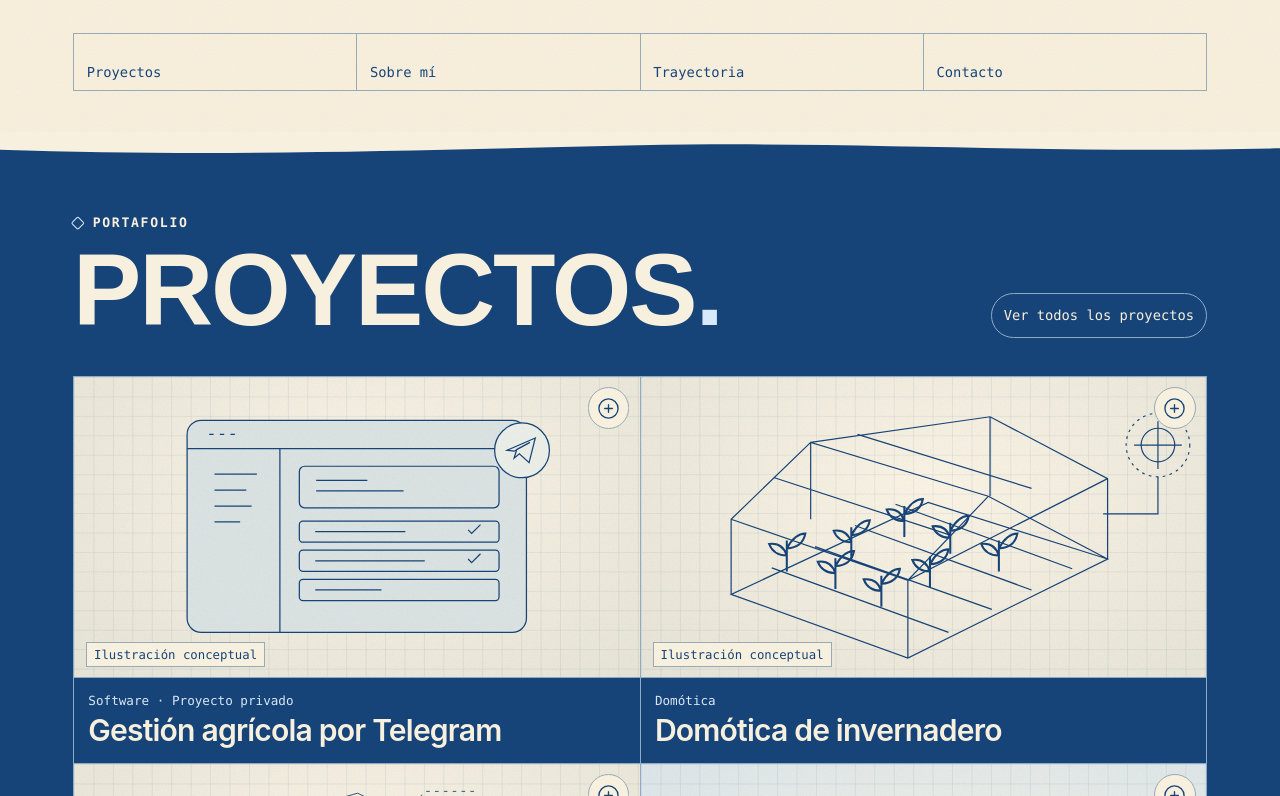
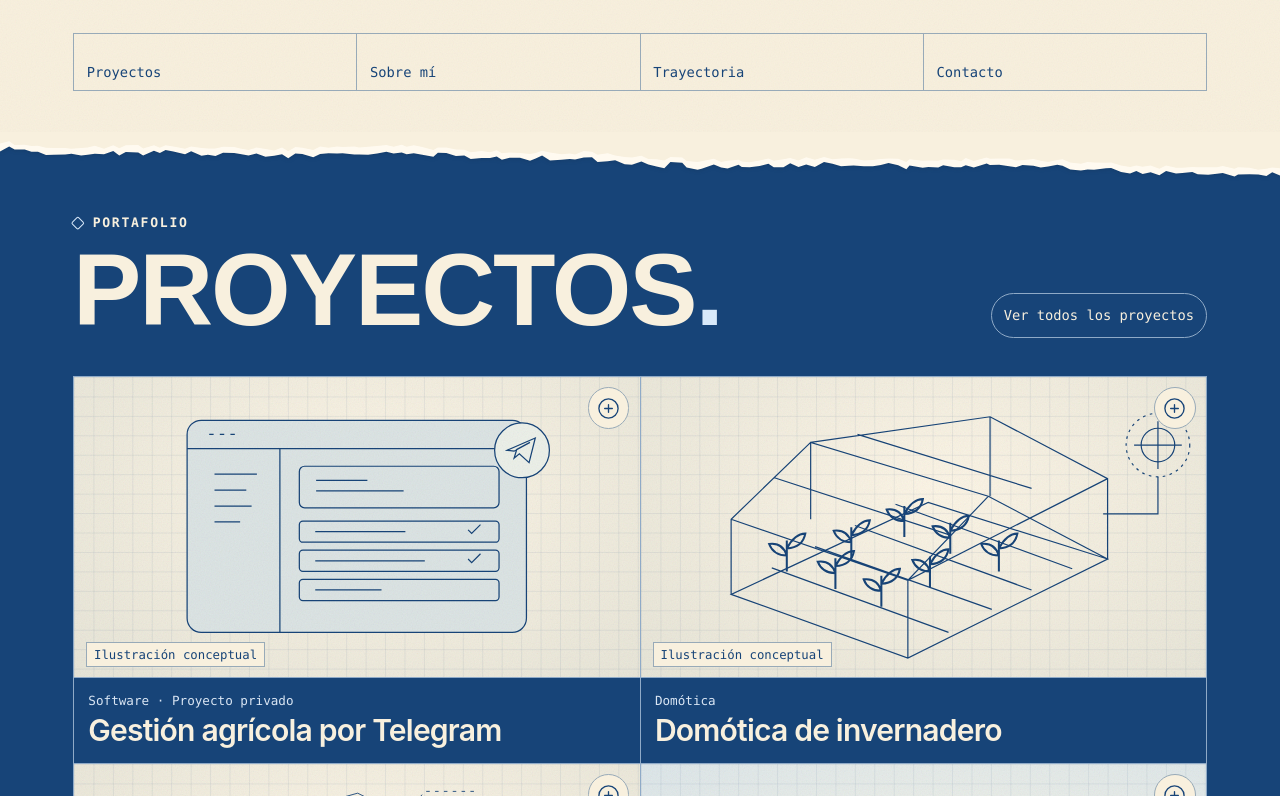
Before and after one commit to rafaosunaa/rafaelosuna.github.io, a React (Vite) app: page / in a window 1280 px wide. Shown: the part 824-1620 px from the top of the page. Built offline with nearby package versions, Linux system fonts and the light colour scheme; a web font is replaced by a local one.

Commit message:
Añade bordes de papel rasgado entre secciones

```diff
--- a/src/components/Motion.tsx
+++ b/src/components/Motion.tsx
@@ -60,16 +60,12 @@ function observeHeroTitle(root: HTMLElement, isIntroPlaying: () => boolean) {
 }
 
 function animateSectionEdges(root: HTMLElement) {
-  for (const path of root.querySelectorAll<SVGPathElement>('.section-edge path')) {
-    const rest = path.getAttribute('d')
-    const peak = path.dataset.edgePeak
-    if (!rest || !peak) continue
-
+  for (const tear of root.querySelectorAll<SVGGElement>('.section-tear')) {
     gsap.timeline({
-      scrollTrigger: { trigger: path.ownerSVGElement, start: 'top bottom', end: 'top 32%', scrub: .4 },
+      scrollTrigger: { trigger: tear.ownerSVGElement, start: 'top bottom', end: 'top 32%', scrub: .4 },
     })
-      .to(path, { attr: { d: peak }, duration: .5, ease: 'sine.inOut' })
-      .to(path, { attr: { d: rest }, duration: .5, ease: 'sine.inOut' })
+      .to(tear, { attr: { transform: 'scale(1 1.08)' }, duration: .5, ease: 'sine.inOut' })
+      .to(tear, { attr: { transform: 'scale(1 1)' }, duration: .5, ease: 'sine.inOut' })
   }
 
   const reveals = new Map<Element, gsap.core.Tween>()
--- a/src/components/SectionEdge.tsx
+++ b/src/components/SectionEdge.tsx
@@ -1,10 +1,35 @@
-const restingEdge = 'M0 0H1200V22C980 30 810 12 598 18C382 25 205 34 0 24Z'
-const passingEdge = 'M0 0H1200V26C974 37 813 19 598 26C378 33 198 39 0 28Z'
+const edgeWidth = 1200
+const samples = 160
+
+function grain(index: number) {
+  const value = Math.sin(index * 127.1 + 311.7) * 43758.5453
+  return value - Math.floor(value)
+}
+
+const tornEdge = Array.from({ length: samples + 1 }, (_, index) => {
+  const progress = index / samples
+  const x = progress * edgeWidth + (index > 0 && index < samples ? 5 * (grain(index + samples) - .5) : 0)
+  const face = 11 + 28 * progress + 2.9 * Math.sin(progress * 14) + 1.5 * Math.sin(progress * 37)
+    + 4.5 * (grain(index) - .5)
+  const backing = face + 5 + 3.6 * grain(index + 2 * samples)
+  return { x, face, backing }
+})
+
+function paperPath(layer: 'face' | 'backing') {
+  const points = tornEdge.map(point => `${point.x.toFixed(1)} ${point[layer].toFixed(1)}`)
+  return `M0 0 L${points.join(' L')} L${edgeWidth} 0 Z`
+}
+
+const face = paperPath('face')
+const backing = paperPath('backing')
 
 export function SectionEdge() {
   return (
-    <svg className="section-edge" viewBox="0 0 1200 52" preserveAspectRatio="none" aria-hidden="true">
-      <path d={restingEdge} data-edge-peak={passingEdge}/>
+    <svg className="section-edge" viewBox="0 0 1200 60" preserveAspectRatio="none" aria-hidden="true">
+      <g className="section-tear" transform="scale(1 1)">
+        <path className="section-tear-backing" d={backing}/>
+        <path className="section-tear-face" d={face}/>
+      </g>
     </svg>
   )
 }
--- a/src/styles/main.css
+++ b/src/styles/main.css
@@ -216,11 +216,16 @@ button { cursor: pointer; }
   top: 0;
   left: 0;
   width: 100%;
-  height: clamp(1.1rem, 3vw, 2.8rem);
+  height: clamp(2.25rem, 4.35vw, 3.8rem);
   pointer-events: none;
   z-index: -1;
 }
-.section-edge path { fill: var(--edge-source); }
+.about > .section-edge, .contact > .section-edge { transform: scaleX(-1); }
+.section-tear-face { fill: var(--edge-source); }
+.section-tear-backing {
+  fill: #fffaf0;
+  filter: drop-shadow(0 2px 2px #102e5440);
+}
 
 .work, .about, .resume { padding-block: clamp(3.2rem, 6.35vw, 7rem); }
 .work-heading { display: flex; justify-content: space-between; align-items: end; gap: .85rem 1.5rem; flex-wrap: wrap; margin: .65rem 0 clamp(1.25rem, 3vw, 2.65rem); }
```
